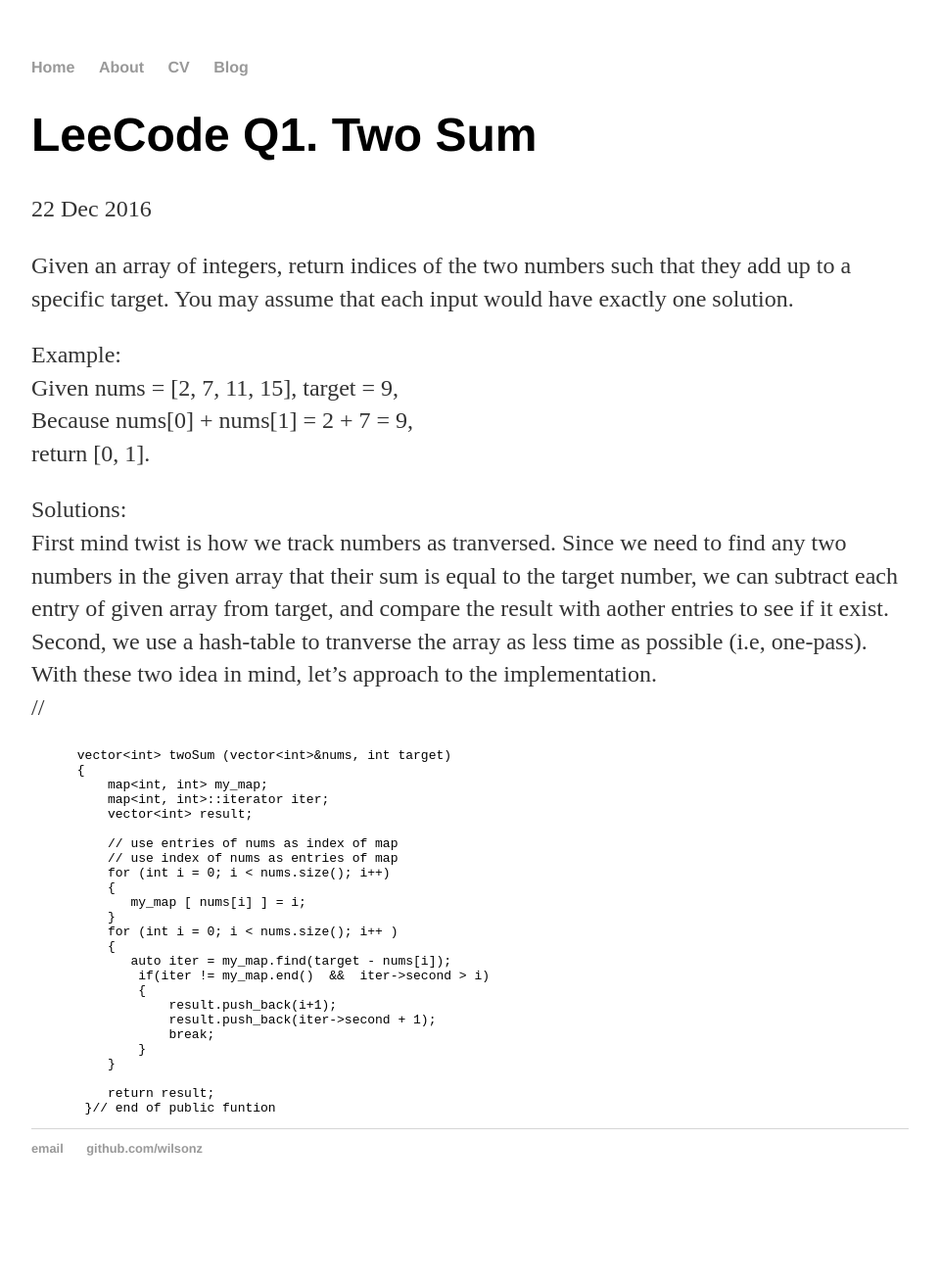
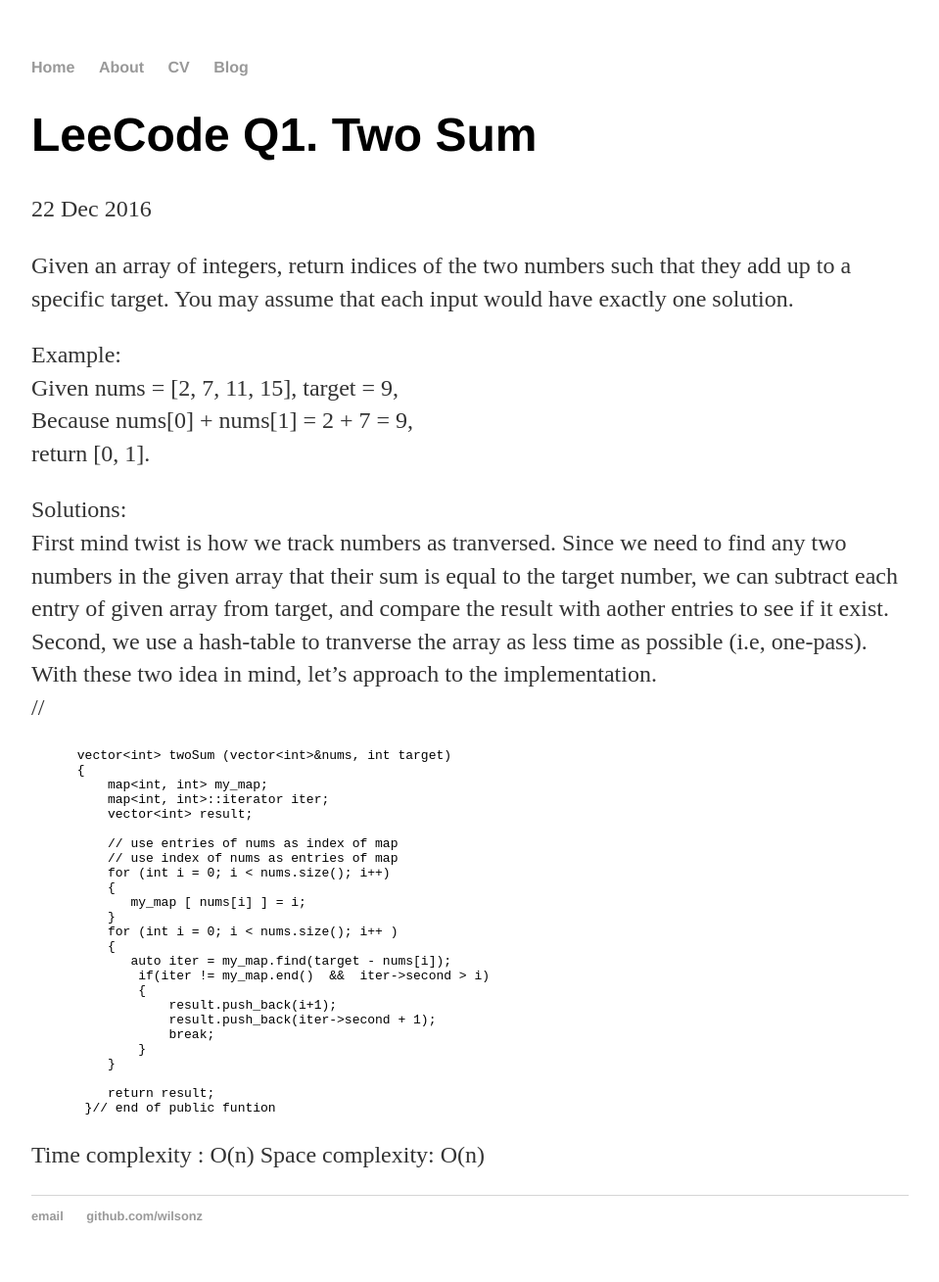
Before and after one commit to wilsonz/wilsonz.github.io, a Jekyll site: the page built from _posts/2016-12-22-LeetCode-1.Two-Sum.md, in a window 1280 px wide. Shown: the whole page at 98% size, without its empty margins (160-1119 px from the left). Built offline with Jekyll 4.4.1, drawn with Linux system fonts in a browser that asks for light colours; before the commit the page ends 1240 px from its top, so only the background shows below that.

Commit message:
Update 2016-12-22-LeetCode-1.Two-Sum.md

```diff
--- a/_posts/2016-12-22-LeetCode-1.Two-Sum.md
+++ b/_posts/2016-12-22-LeetCode-1.Two-Sum.md
@@ -41,3 +41,6 @@
 
               return result;
            }// end of public funtion
+
+Time complexity : O(n)
+Space complexity: O(n)
```
